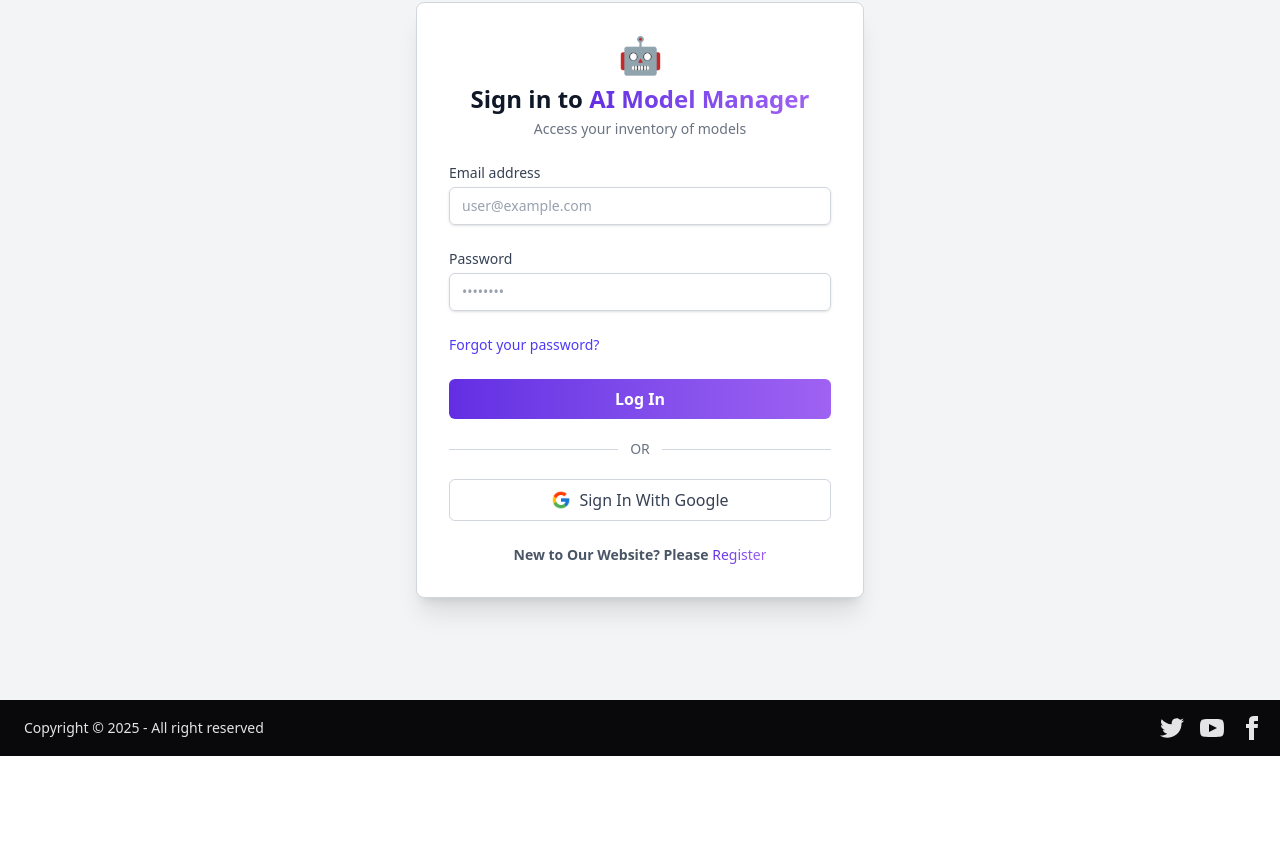
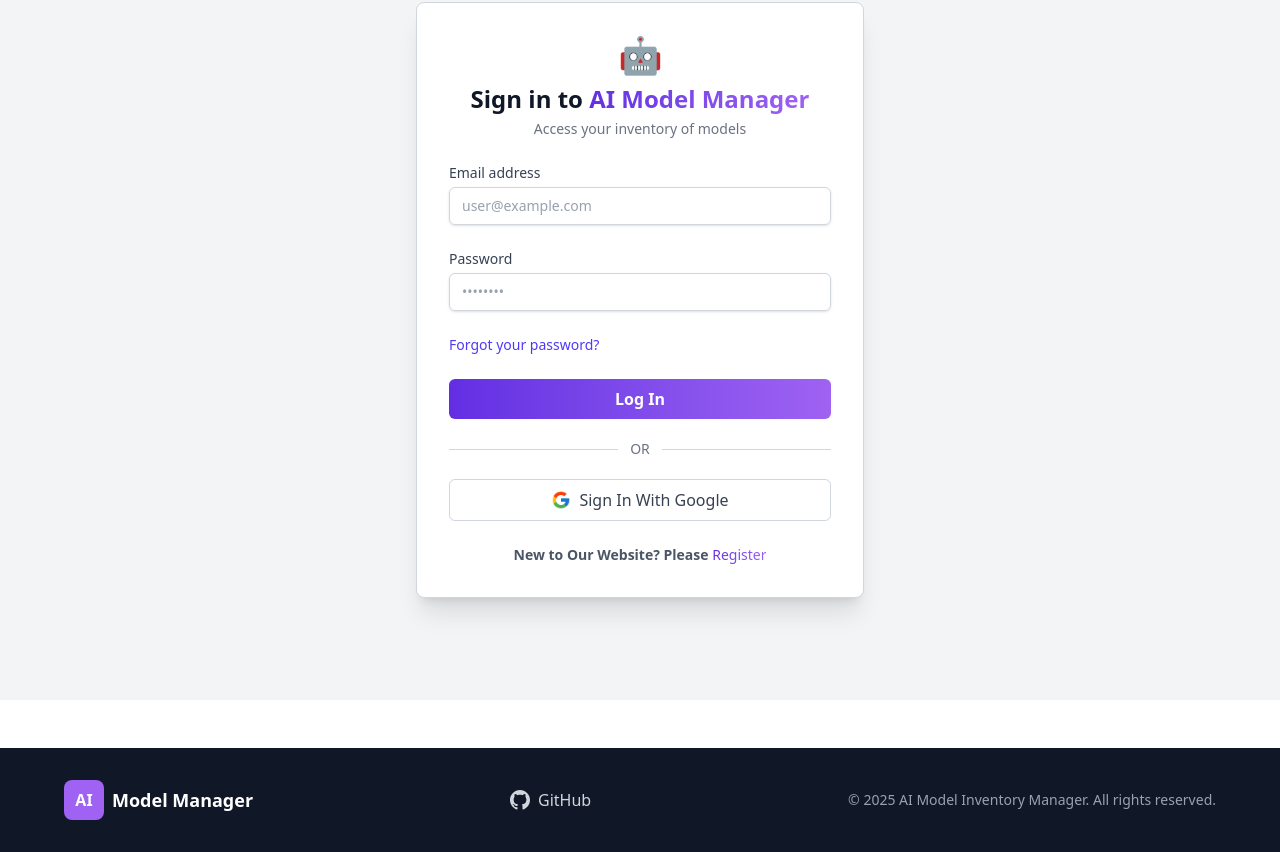
Before and after one commit to wp-shuvo/Ai-model-manager-website-clint, a React (Vite) app: page /login in a window 1280 px wide. Shown: the part 165-1017 px from the top of the page. Before the commit the page ends 921 px from the top, so only its background shows below. Built offline with nearby package versions, Linux system fonts and the light colour scheme; no server answers.

Commit message:
Added My Model Page

```diff
--- a/src/Components/AiModels/ModelDetails.jsx
+++ b/src/Components/AiModels/ModelDetails.jsx
@@ -32,7 +32,7 @@ const ModelDetails = () => {
         buyerEmail: user?.email,
       };
 
-      // 1️⃣ Add to purchasedModels collection
+      // Add to purchasedModels collection
       const res = await fetch('http://localhost:5001/purchasedModels', {
         method: 'POST',
         headers: { 'Content-Type': 'application/json' },
@@ -40,7 +40,7 @@ const ModelDetails = () => {
       });
 
       if (res.ok) {
-        // 2️⃣ Increment purchase count
+        //Increment purchase count
         const updateRes = await fetch(
           `http://localhost:5001/models/${_id}/purchase`,
           {
@@ -56,7 +56,7 @@ const ModelDetails = () => {
           swal('Error', 'Failed to update purchase count', 'error');
         }
       } else {
-        swal('Error', 'Failed to purchase model', 'error');
+        swal('Error', 'All Ready Purchas This Model', 'error');
       }
     } catch (error) {
       console.error(error);
@@ -123,6 +123,10 @@ const ModelDetails = () => {
             <span className="font-semibold">Description:</span> {description}
           </p>
 
+          <p className="text-gray-700 font-semibold mb-2">
+            CreatedBy: <span className="text-[#9F62F2]">{createdBy}</span>
+          </p>
+
           <p className="text-gray-900 font-semibold">
             Purchased {purchaseCount} {purchaseCount === 1 ? 'time' : 'times'}
           </p>
--- a/src/Components/AiModels/MyModel.jsx
+++ b/src/Components/AiModels/MyModel.jsx
@@ -1,7 +1,97 @@
-import React from 'react';
+import React, { useContext, useEffect, useState } from 'react';
+import { AuthContext } from '../../Context/AuthContext';
+import { useNavigate } from 'react-router';
 
 const MyModel = () => {
-  return <div></div>;
+  const { user } = useContext(AuthContext);
+  const [models, setmodels] = useState([]);
+  const navigate = useNavigate();
+  useEffect(() => {
+    if (user?.email) {
+      fetch(`http://localhost:5001/mymodels?email=${user.email}`)
+        .then(res => res.json())
+        .then(data => {
+          console.log('data from My model', data);
+          setmodels(data);
+        })
+        .catch(error => console.log(error.message));
+    }
+  }, [user]);
+
+  const handleDetails = _id => {
+    navigate(`/modeldetails/${_id}`);
+  };
+
+  return (
+    <div className="text-black p-4 md:px-16 md:py-8 max-w-7xl mx-auto">
+      <h2 className="text-3xl font-bold text-center mb-8 mt-10 text-gray-800">
+        MY{' '}
+        <span className="bg-gradient-to-r from-[#632EE3] to-[#9F62F2] text-transparent bg-clip-text">
+          AI Model
+        </span>
+      </h2>
+
+      {/* Model data table */}
+      <div className="overflow-x-auto ">
+        <table className="table">
+          {/* head */}
+          <thead className="text-black">
+            <tr>
+              <th>SL No.</th>
+              <th>Image</th>
+              <th>Name</th>
+              <th>Framework</th>
+              <th>Use Case</th>
+              <th>CreatedBy</th>
+              <th>Actions</th>
+            </tr>
+          </thead>
+          <tbody>
+            {/* row 1 */}
+            {models.map((models, index) => (
+              <tr>
+                <th>{index + 1}</th>
+                <td>
+                  <td>
+                    <div className="flex items-center gap-3 text-gray-800">
+                      <div className="avatar">
+                        <div className="mask mask-squircle h-12 w-12">
+                          <img
+                            src={models.image}
+                            alt="Avatar Tailwind CSS Component"
+                          />
+                        </div>
+                      </div>
+                    </div>
+                  </td>
+                </td>
+                <td>
+                  <div className="font-bold">{models.name}</div>
+                </td>
+                <td>
+                  <div className="font-bold">{models.framework}</div>
+                </td>
+                <th>
+                  <div className="font-bold">{models.useCase}</div>
+                </th>
+                <th>
+                  <div className="font-bold">{models.createdBy}</div>
+                </th>
+                <th>
+                  <button
+                    onClick={() => handleDetails(models._id)}
+                    className="btn btn-outline btn-primary"
+                  >
+                    View Details
+                  </button>
+                </th>
+              </tr>
+            ))}
+          </tbody>
+        </table>
+      </div>
+    </div>
+  );
 };
 
 export default MyModel;
--- a/src/Components/AiModels/UpdateModel.jsx
+++ b/src/Components/AiModels/UpdateModel.jsx
@@ -35,7 +35,7 @@ const UpdateModel = () => {
       .then(() => {
         toast.success('✅ Successfully Update Model!');
         form.reset();
-        navigate('/allmodels');
+        navigate(`/modeldetails/${_id}`);
       })
       .catch(err => {
         console.log(err.message);
--- a/src/Components/Footer/Footer.jsx
+++ b/src/Components/Footer/Footer.jsx
@@ -1,47 +1,41 @@
 import React from 'react';
 
 const Footer = () => {
+  const currentYear = new Date().getFullYear();
   return (
-    <footer className="bg-[#1D232A] footer sm:footer-horizontal bg-neutral text-neutral-content items-center p-4">
-      <aside className="grid-flow-col items-center">
-        <img src="../../assets/aiFaviconimage.png" alt="" />
-        <p>Copyright © {new Date().getFullYear()} - All right reserved</p>
-      </aside>
-      <nav className="grid-flow-col gap-4 md:place-self-center md:justify-self-end">
-        <a>
-          <svg
-            xmlns="http://www.w3.org/2000/svg"
-            width="24"
-            height="24"
-            viewBox="0 0 24 24"
-            className="fill-current"
-          >
-            <path d="M24 4.557c-.883.392-1.832.656-2.828.775 1.017-.609 1.798-1.574 2.165-2.724-.951.564-2.005.974-3.127 1.195-.897-.957-2.178-1.555-3.594-1.555-3.179 0-5.515 2.966-4.797 6.045-4.091-.205-7.719-2.165-10.148-5.144-1.29 2.213-.669 5.108 1.523 6.574-.806-.026-1.566-.247-2.229-.616-.054 2.281 1.581 4.415 3.949 4.89-.693.188-1.452.232-2.224.084.626 1.956 2.444 3.379 4.6 3.419-2.07 1.623-4.678 2.348-7.29 2.04 2.179 1.397 4.768 2.212 7.548 2.212 9.142 0 14.307-7.721 13.995-14.646.962-.695 1.797-1.562 2.457-2.549z"></path>
-          </svg>
-        </a>
-        <a>
-          <svg
-            xmlns="http://www.w3.org/2000/svg"
-            width="24"
-            height="24"
-            viewBox="0 0 24 24"
-            className="fill-current"
-          >
-            <path d="M19.615 3.184c-3.604-.246-11.631-.245-15.23 0-3.897.266-4.356 2.62-4.385 8.816.029 6.185.484 8.549 4.385 8.816 3.6.245 11.626.246 15.23 0 3.897-.266 4.356-2.62 4.385-8.816-.029-6.185-.484-8.549-4.385-8.816zm-10.615 12.816v-8l8 3.993-8 4.007z"></path>
-          </svg>
-        </a>
-        <a>
-          <svg
-            xmlns="http://www.w3.org/2000/svg"
-            width="24"
-            height="24"
-            viewBox="0 0 24 24"
-            className="fill-current"
-          >
-            <path d="M9 8h-3v4h3v12h5v-12h3.642l.358-4h-4v-1.667c0-.955.192-1.333 1.115-1.333h2.885v-5h-3.808c-3.596 0-5.192 1.583-5.192 4.615v3.385z"></path>
-          </svg>
-        </a>
-      </nav>
+    <footer className="bg-gray-900 text-gray-300 mt-12">
+      <div className=" mx-auto p-4 md:px-16 md:py-8">
+        <div className="flex flex-col md:flex-row justify-between items-center gap-6">
+          {/* Brand */}
+          <div className="flex items-center gap-2">
+            <div className="w-10 h-10 bg-[#9F62F2] rounded-lg flex items-center justify-center text-white font-bold">
+              AI
+            </div>
+            <span className="text-lg font-bold text-white">Model Manager</span>
+          </div>
+
+          {/* Links */}
+          <div className="flex gap-6">
+            <a
+              href="https://github.com/wp-shuvo"
+              target="_blank"
+              rel="noopener noreferrer"
+              className="hover:text-white transition flex items-center gap-2"
+            >
+              <svg className="w-5 h-5" fill="currentColor" viewBox="0 0 24 24">
+                <path d="M12 0c-6.626 0-12 5.373-12 12 0 5.302 3.438 9.8 8.207 11.387.599.111.793-.261.793-.577v-2.234c-3.338.726-4.033-1.416-4.033-1.416-.546-1.387-1.333-1.756-1.333-1.756-1.089-.745.083-.729.083-.729 1.205.084 1.839 1.237 1.839 1.237 1.07 1.834 2.807 1.304 3.492.997.107-.775.418-1.305.762-1.604-2.665-.305-5.467-1.334-5.467-5.931 0-1.311.469-2.381 1.236-3.221-.124-.303-.535-1.524.117-3.176 0 0 1.008-.322 3.301 1.23.957-.266 1.983-.399 3.003-.404 1.02.005 2.047.138 3.006.404 2.291-1.552 3.297-1.23 3.297-1.23.653 1.653.242 2.874.118 3.176.77.84 1.235 1.911 1.235 3.221 0 4.609-2.807 5.624-5.479 5.921.43.372.823 1.102.823 2.222v 3.293c0 .319.192.694.801.576 4.765-1.589 8.199-6.086 8.199-11.386 0-6.627-5.373-12-12-12z" />
+              </svg>
+              GitHub
+            </a>
+          </div>
+
+          {/* Copyright */}
+          <p className="text-sm text-gray-400">
+            &copy; {currentYear} AI Model Inventory Manager. All rights
+            reserved.
+          </p>
+        </div>
+      </div>
     </footer>
   );
 };
--- a/src/Components/Header/BannerSlider.jsx
+++ b/src/Components/Header/BannerSlider.jsx
@@ -56,7 +56,7 @@ const BannerSlider = () => {
                 {slide.subtext}
               </p>
               <Link
-                to="/login"
+                to="/addmodel"
                 className="bg-gradient-to-r from-[#632EE3] to-[#9F62F2] text-lg hover:opacity-90 transition text-white px-5 py-2 rounded-full transition"
               >
                 {slide.button}
--- a/src/Components/StaticSection/GetStarted.jsx
+++ b/src/Components/StaticSection/GetStarted.jsx
@@ -5,7 +5,7 @@ import getStartedImg from '../../assets/staticImage.jpeg';
 const GetStarted = () => {
   return (
     <section className="py-20 bg-gradient-to-r from-[#632EE3] to-[#9F62F2] text-white">
-      <div className="max-w-6xl mx-auto px-6 md:px-12 grid md:grid-cols-2 gap-10 items-center">
+      <div className="max-w-7xl mx-auto px-6 md:px-12 grid md:grid-cols-2 gap-10 items-center">
         <div className="text-center md:text-left">
           <h2 className="text-3xl md:text-5xl font-extrabold mb-4 leading-20">
             Ready to Manage Your{' '}
```
